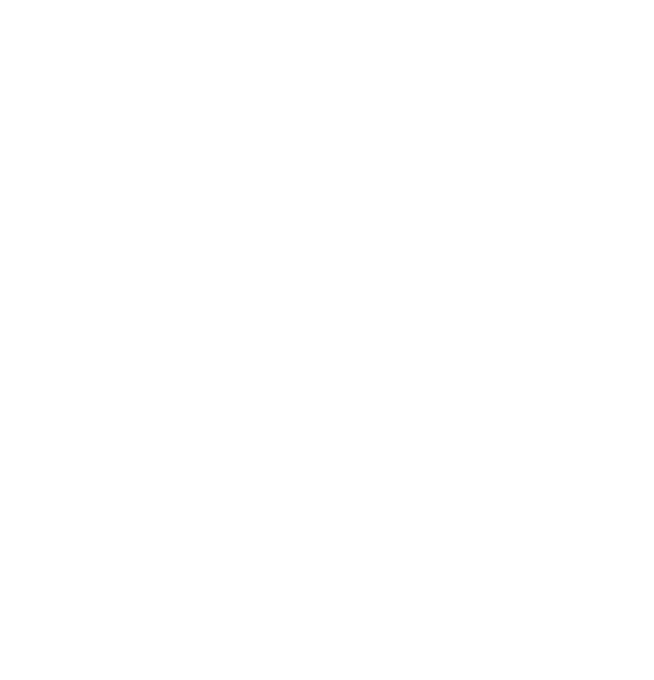
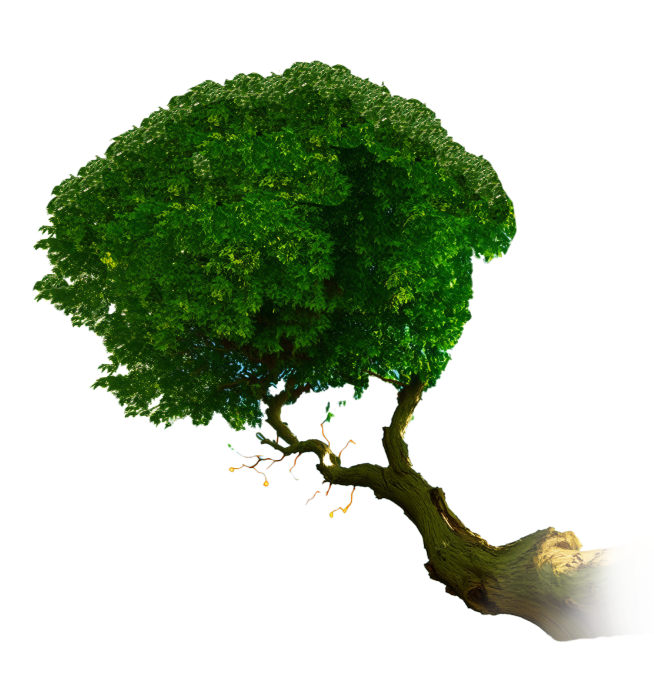
Before and after one commit to KrisHHFI/NextJS-Tailwind-CSS-Site, a Next.js app: page / in a window 1280 px wide. Shown: the part 1958-2638 px from the top of the page, without its empty margins (579-1233 px from the left). Built offline with nearby package versions, Linux system fonts and the light colour scheme.

Commit message:
Branch image added

```diff
--- a/src/app/PageContent.tsx
+++ b/src/app/PageContent.tsx
@@ -49,4 +49,13 @@
         type: 'imageAndTextComponent',
         text: 'Ut enim ad minim veniam, quis nostrud exercitation ullamco laboris',
     },
+    {
+        type: 'imageComponent',
+        imageUrl: '/TreeBranch.png',
+        imageClassName: 'TreeBranchImage',
+        altText: 'Treebranch image',
+        scrollingEffect: (scrollY: number) => ({
+            top: `${-scrollY * 0.1 + 250}vh`,
+        })
+    },
 ];
--- a/src/app/globals.css
+++ b/src/app/globals.css
@@ -64,6 +64,15 @@
   justify-content: flex-end;
 }
 
+
+.TreeBranchImage {
+  @apply fixed right-0;
+  object-fit: contain;
+  width: auto;
+  height: 75vh;
+  z-index: -1;
+}
+
 .TreehouseImage {
   @apply fixed right-0;
   object-fit: contain;
@@ -78,7 +87,6 @@
   width: auto;
   height: 75vh;
   z-index: -1;
-  top: 200vh;
   transform: rotate(10deg);
 }
 
```
